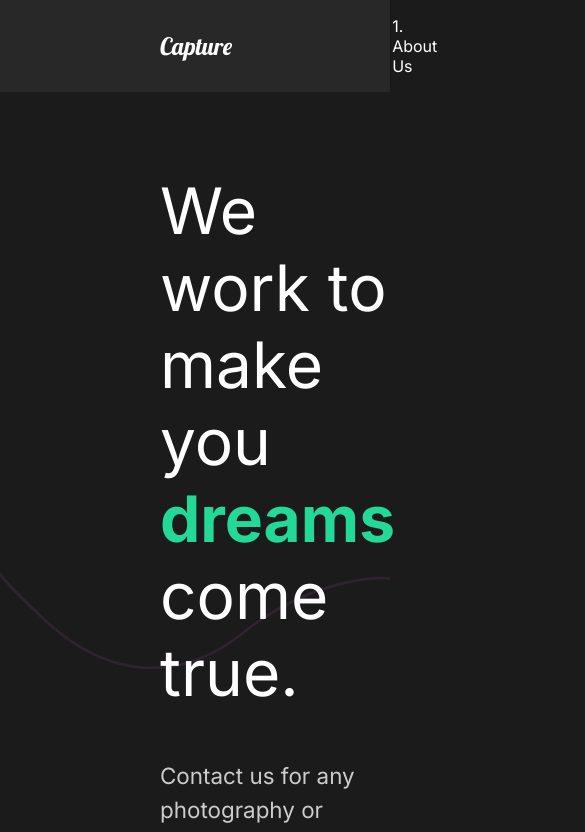
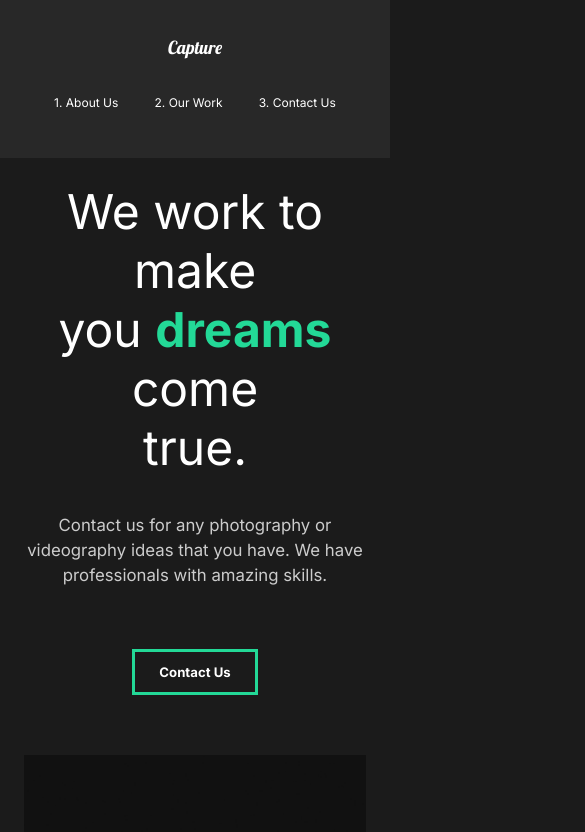
Before and after one commit to ameer-ahmad/Capture, a React (Create React App) app: page / in a window 390 px wide. Shown: the top 832 px of the page, 585 px wide, since content can reach past the window. Built offline with nearby package versions, Linux system fonts and the light colour scheme.

Commit message:
mobile responsiveness

```diff
--- a/src/components/GlobalStyle.js
+++ b/src/components/GlobalStyle.js
@@ -11,6 +11,13 @@
         background: #1b1b1b;
         font-family: 'Inter', sans-serif;
         overflow-x: hidden;
+    }
+
+    html {
+        @media (max-width: 1700px) {
+            font-size: 75%;
+        }
+
     }
     button {
         font-family: 'Inter', sans-serif;
--- a/src/components/Nav.js
+++ b/src/components/Nav.js
@@ -53,6 +53,24 @@
     padding-left: 10rem;
     position: relative;
   }
+  @media (max-width: 1300px) {
+    flex-direction: column;
+    padding: 2rem 1rem;
+
+    #logo {
+      display: inline-block;
+      margin: 1rem;
+    }
+
+    ul {
+      padding: 2rem;
+      justify-content: space-around;
+      width: 100%;
+      li {
+        padding: 0;
+      }
+    }
+  }
 `;
 
 export default Nav;
--- a/src/components/ServicesSection.js
+++ b/src/components/ServicesSection.js
@@ -75,6 +75,9 @@
 const Cards = styled.div`
   display: flex;
   flex-wrap: wrap;
+  @media (max-width: 1300px) {
+    justify-content: center;
+  }
 `;
 
 const Card = styled.div`
--- a/src/components/useScroll.js
+++ b/src/components/useScroll.js
@@ -3,7 +3,7 @@
 
 export const useScroll = () => {
   const controls = useAnimation();
-  const [element, view] = useInView({ threshold: 0.5 });
+  const [element, view] = useInView({ threshold: 0.3 });
   if (view) {
     controls.start("show");
   } else {
--- a/src/pages/ContactUs.js
+++ b/src/pages/ContactUs.js
@@ -46,11 +46,18 @@
   padding: 5rem 10rem;
   color: #353535;
   min-height: 90vh;
+  @media (max-width: 1300px) {
+    padding: 2rem;
+    font-size: 1rem;
+  }
 `;
 
 const Title = styled.div`
   margin-bottom: 4rem;
   color: black;
+  @media (max-width: 1300px) {
+    margin-top: 5rem;
+  }
 `;
 
 const Hide = styled.div`
--- a/src/pages/MovieDetail.js
+++ b/src/pages/MovieDetail.js
@@ -76,6 +76,10 @@
   margin: 5rem 10rem;
   align-items: center;
   justify-content: space-around;
+  @media (max-width: 1300px) {
+    display: block;
+    margin: 2rem 2rem;
+  }
 `;
 
 const AwardStyle = styled.div`
--- a/src/pages/OurWork.js
+++ b/src/pages/OurWork.js
@@ -72,6 +72,9 @@
   min-height: 100vh;
   overflow: hidden;
   padding: 5rem 10rem;
+  @media (max-width: 1300px) {
+    padding: 2rem 2rem;
+  }
   h2 {
     padding: 1rem 0rem;
   }
--- a/src/styles.js
+++ b/src/styles.js
@@ -8,6 +8,11 @@
   justify-content: space-between;
   padding: 5rem 10rem;
   color: white;
+  @media (max-width: 1300px) {
+    display: block;
+    padding: 2rem 2rem;
+    text-align: center;
+  }
 `;
 
 export const Description = styled.div`
@@ -16,6 +21,12 @@
   z-index: 2;
   h2 {
     font-weight: lighter;
+  }
+  @media (max-width: 1300px) {
+    padding: 0;
+    button {
+      margin: 2rem 0rem 5rem 0rem;
+    }
   }
 `;
 
```
